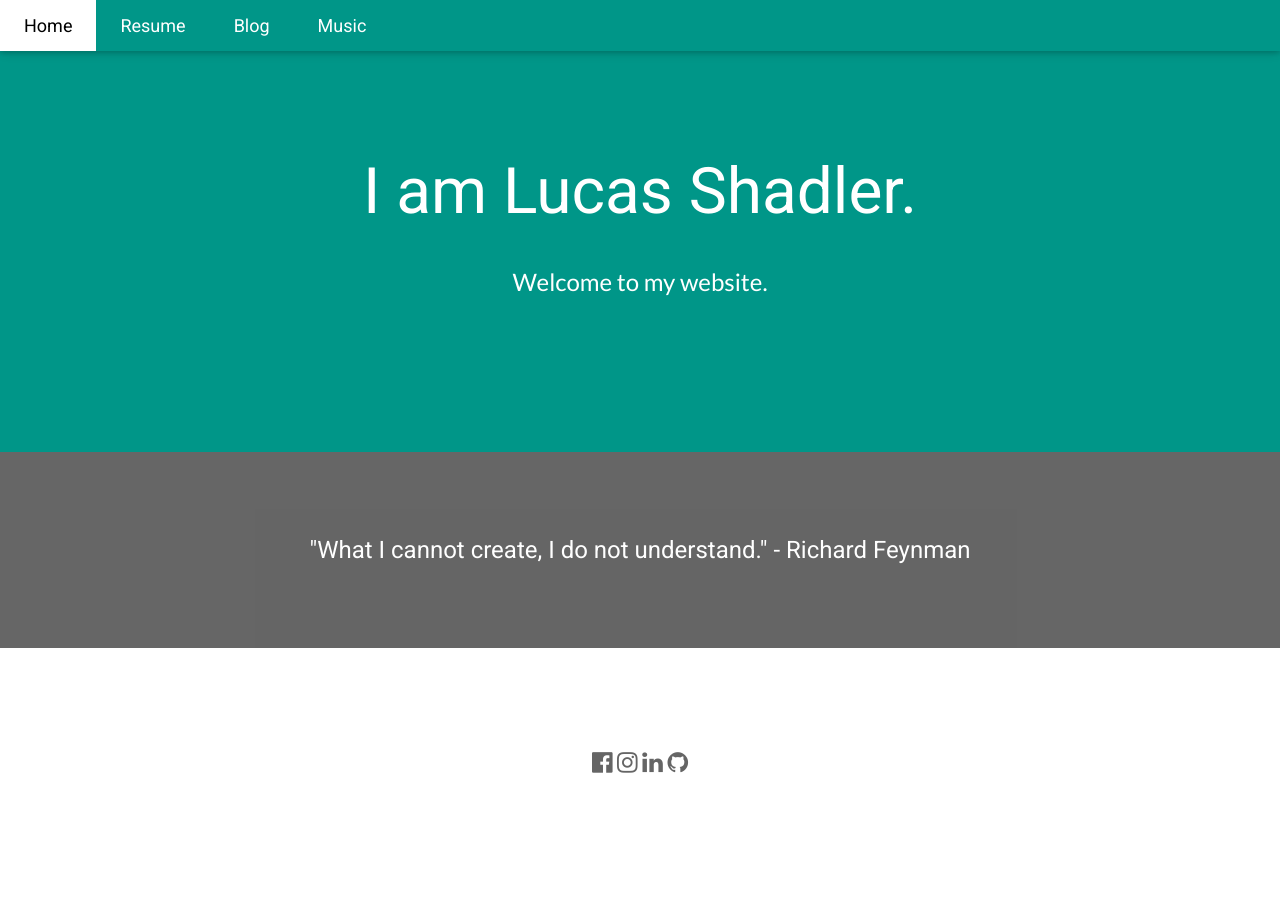
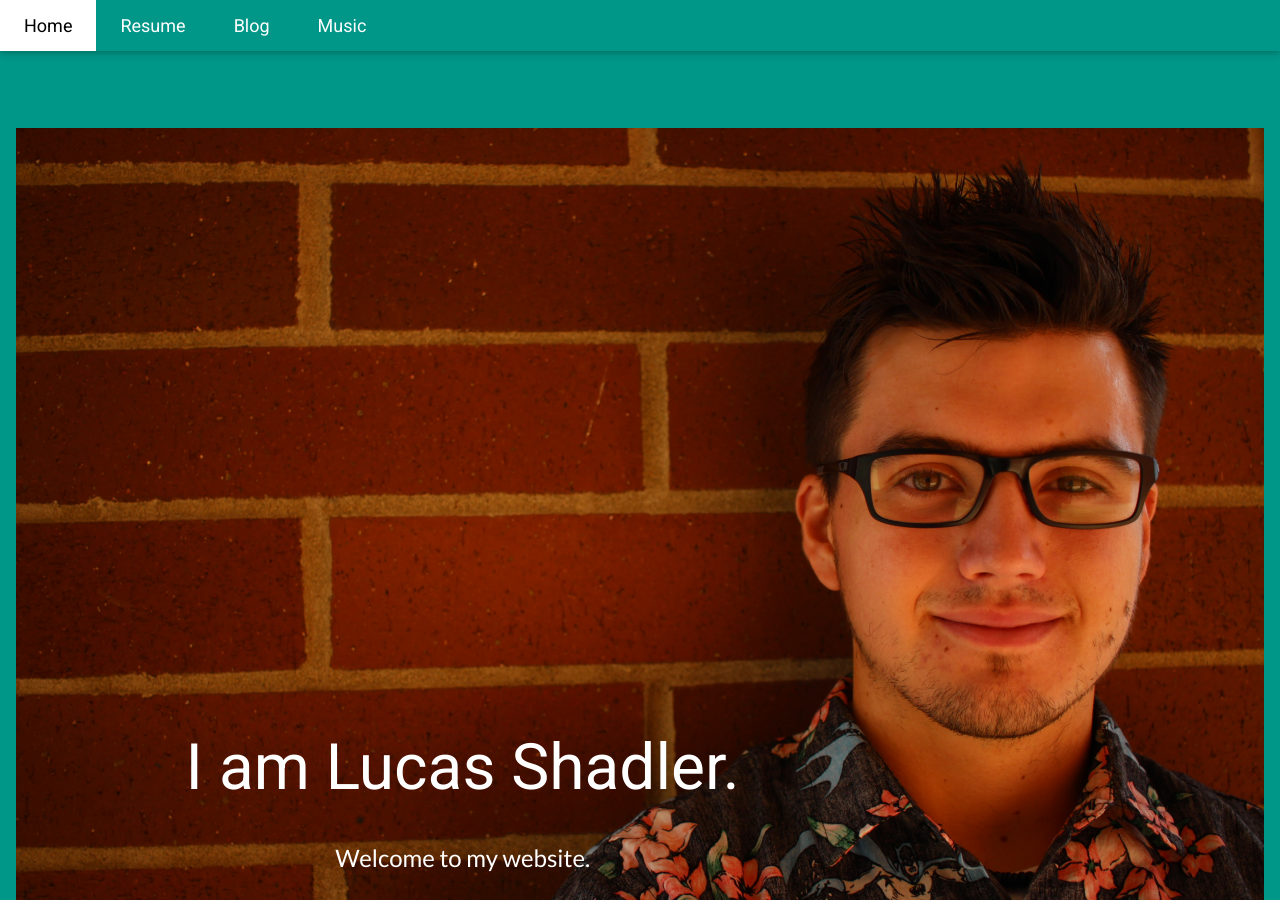
Before and after one commit to sumwatshade/sumwatshade.github.io, a Jekyll site: the page built from index.html, in a window 1280 px wide and 900 px high. Built offline with Jekyll 4.4.1, drawn with Linux system fonts in a browser that asks for light colours.

Commit message:
add picture to front page

```diff
--- a/index.html
+++ b/index.html
@@ -6,8 +6,11 @@ title: Lucas Shadler | Home
 {% include navbar.html %}
 
 <header class="w3-container w3-teal w3-center" style="padding:128px 16px">
-  <h1 class="w3-margin w3-jumbo">I am Lucas Shadler.</h1>
-  <p class="w3-xlarge">Welcome to my website.</p>
+  <img src="assets/Luke_portrait_02.jpg" style="width:100%" alt="Avatar">
+  <div class="w3-display-bottomleft w3-container w3-text-white" style="margin-left:12%">
+    <h1 class="w3-margin w3-jumbo">I am Lucas Shadler.</h1>
+    <p class="w3-xlarge">Welcome to my website.</p>
+  </div>
 </header>
 
 
```
